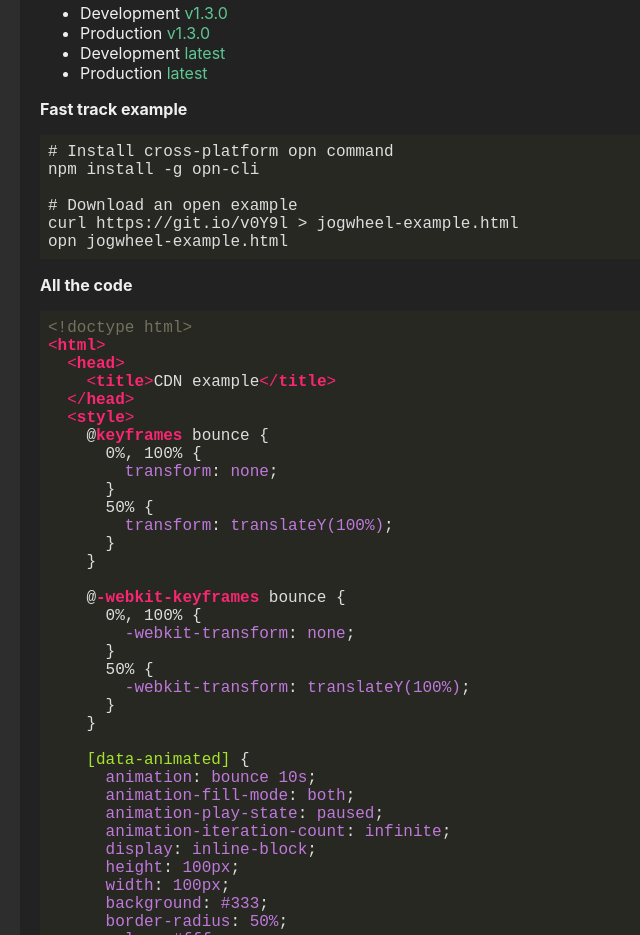
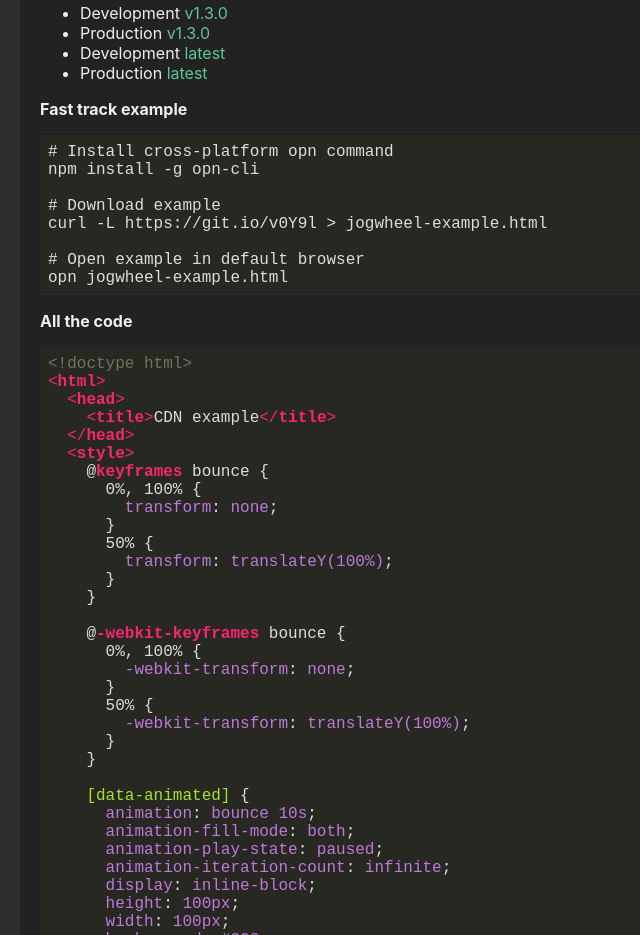
Before and after one commit to marionebl/jogwheel, a plain HTML site: page index.html in a window 1280 px wide. Shown: the part 4475-5410 px from the top of the page, without its empty margins (0-640 px from the left). Drawn offline with Linux system fonts and the light colour scheme.

Commit message:
docs: add missing -L flag to curl

```diff
--- a/index.html
+++ b/index.html
@@ -99,8 +99,10 @@
 <pre><code class="hljs language-shell language-shell"># Install cross-platform opn command
 npm install -g opn-cli
 
-# Download an open example
-curl https://git.io/v0Y9l &gt; jogwheel-example.html
+# Download example
+curl -L https://git.io/v0Y9l &gt; jogwheel-example.html
+
+# Open example in default browser
 opn jogwheel-example.html</code></pre>
 <p><strong>All the code</strong></p>
 <pre><code class="hljs language-html language-html"><span class="hljs-doctype">&lt;!doctype html&gt;</span>
```
